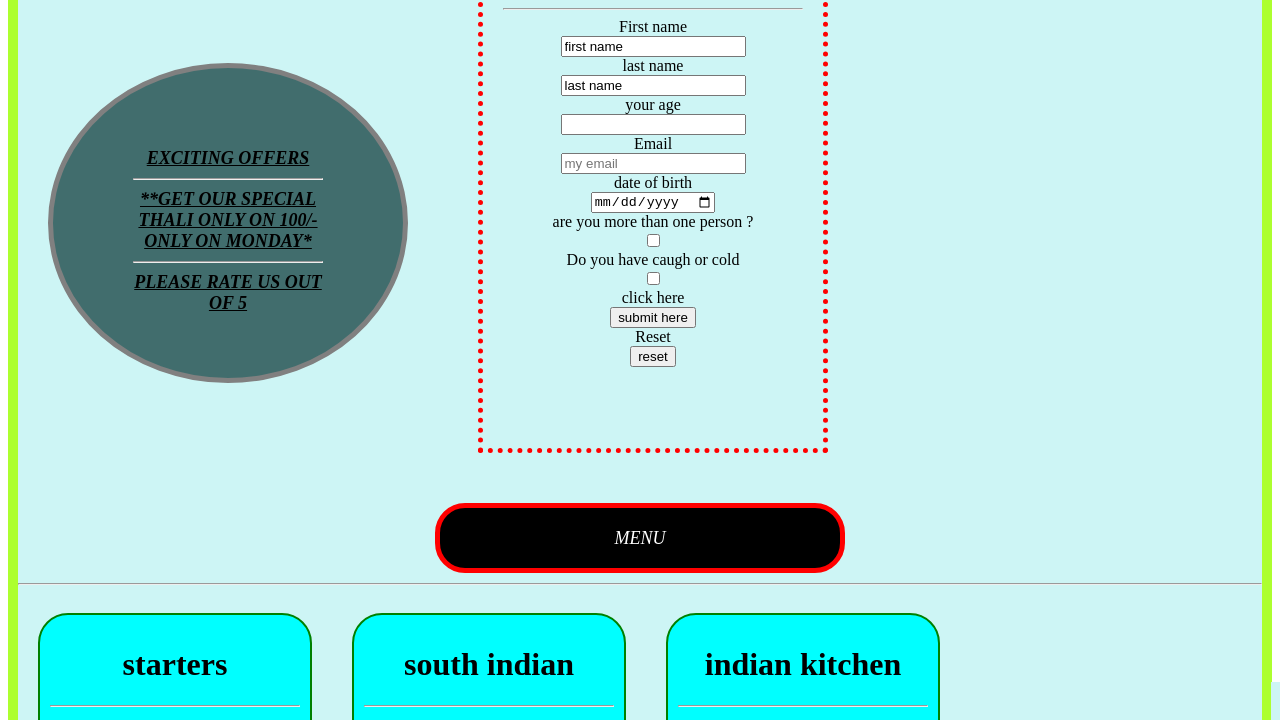
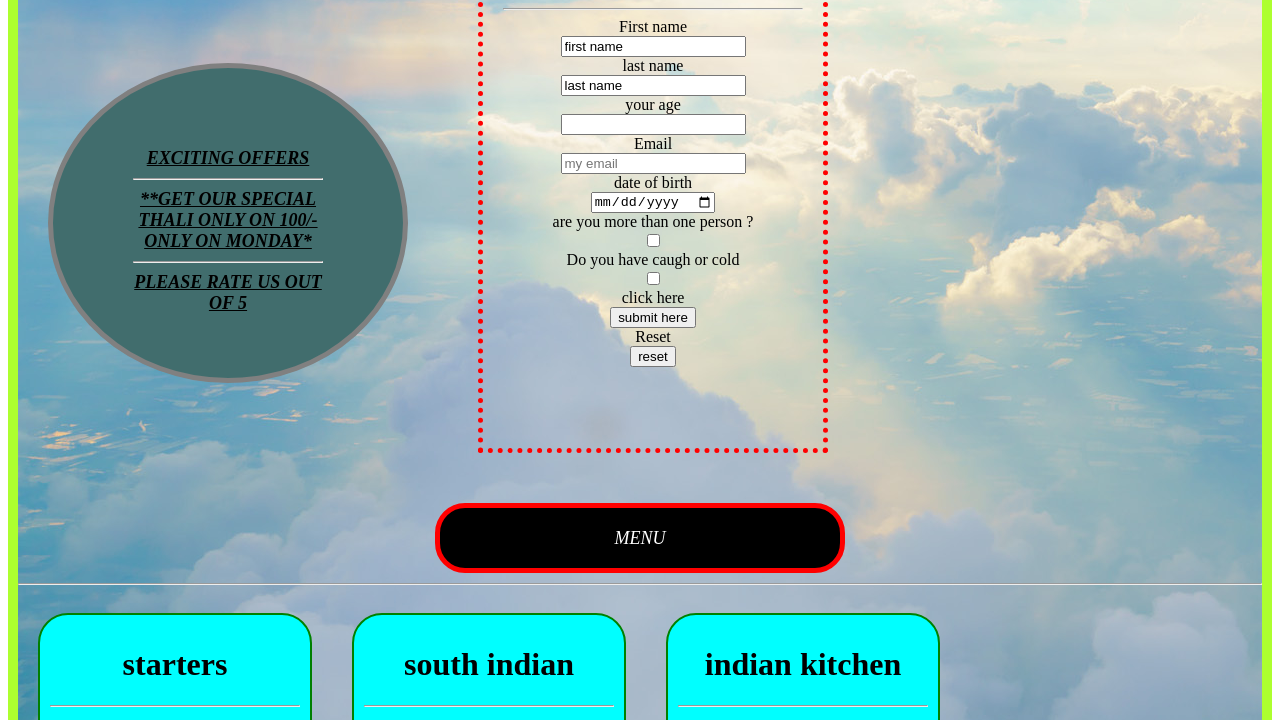
Before and after one commit to Saaadiiiqaaa/csshandson2, a plain HTML site: page index.html in a window 1280 px wide. Shown: the part 335-1055 px from the top of the page. Drawn offline with Linux system fonts and the light colour scheme.

Commit message:
Update index1.css

```diff
--- a/index1.css
+++ b/index1.css
@@ -1,6 +1,7 @@
 .main{
-    background-color: rgb(205, 245, 245);
+
     border: 10px solid greenyellow ;
+    background-image:url("./sky.jpg");
 }
 .boxes{
     display:inline-flex;
```
